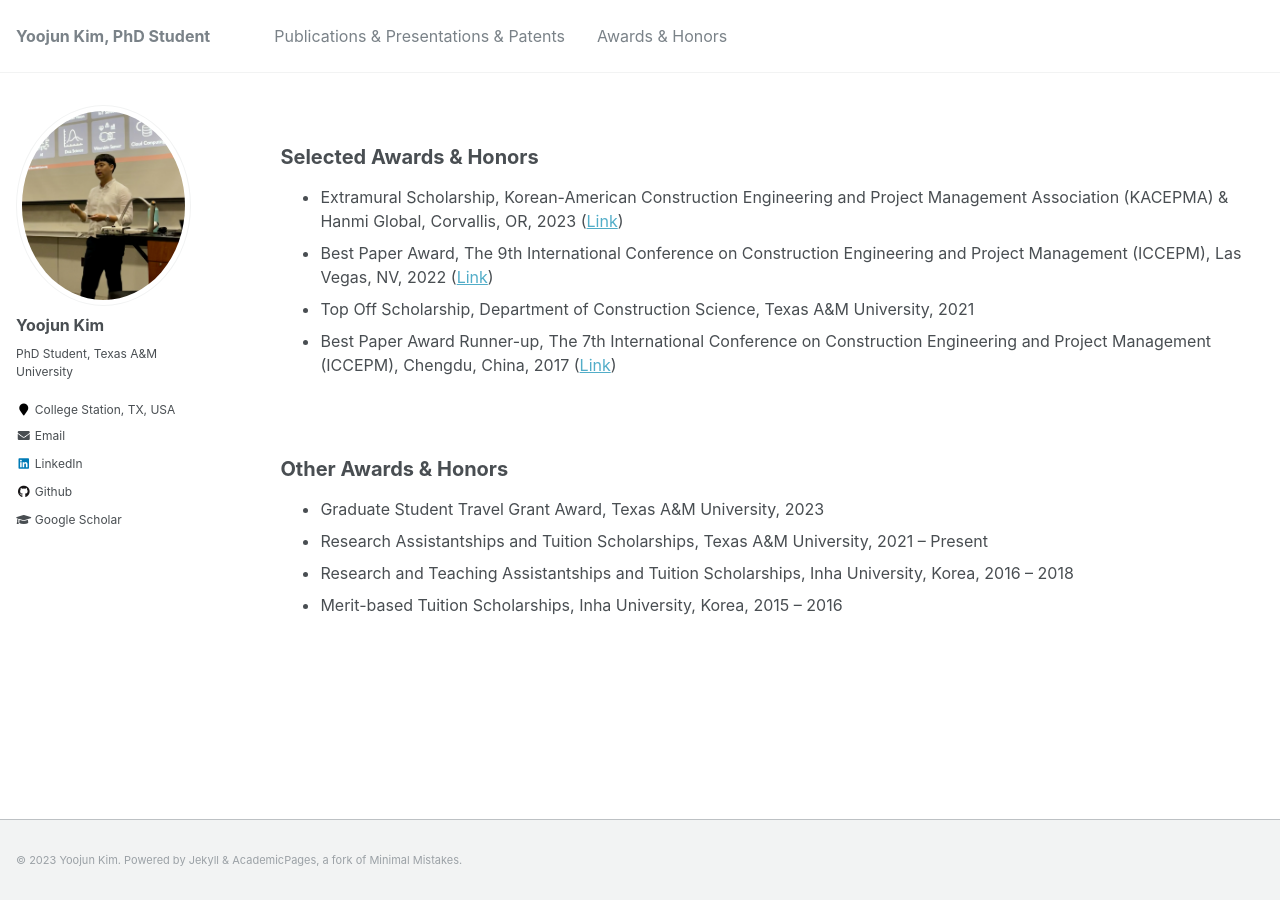
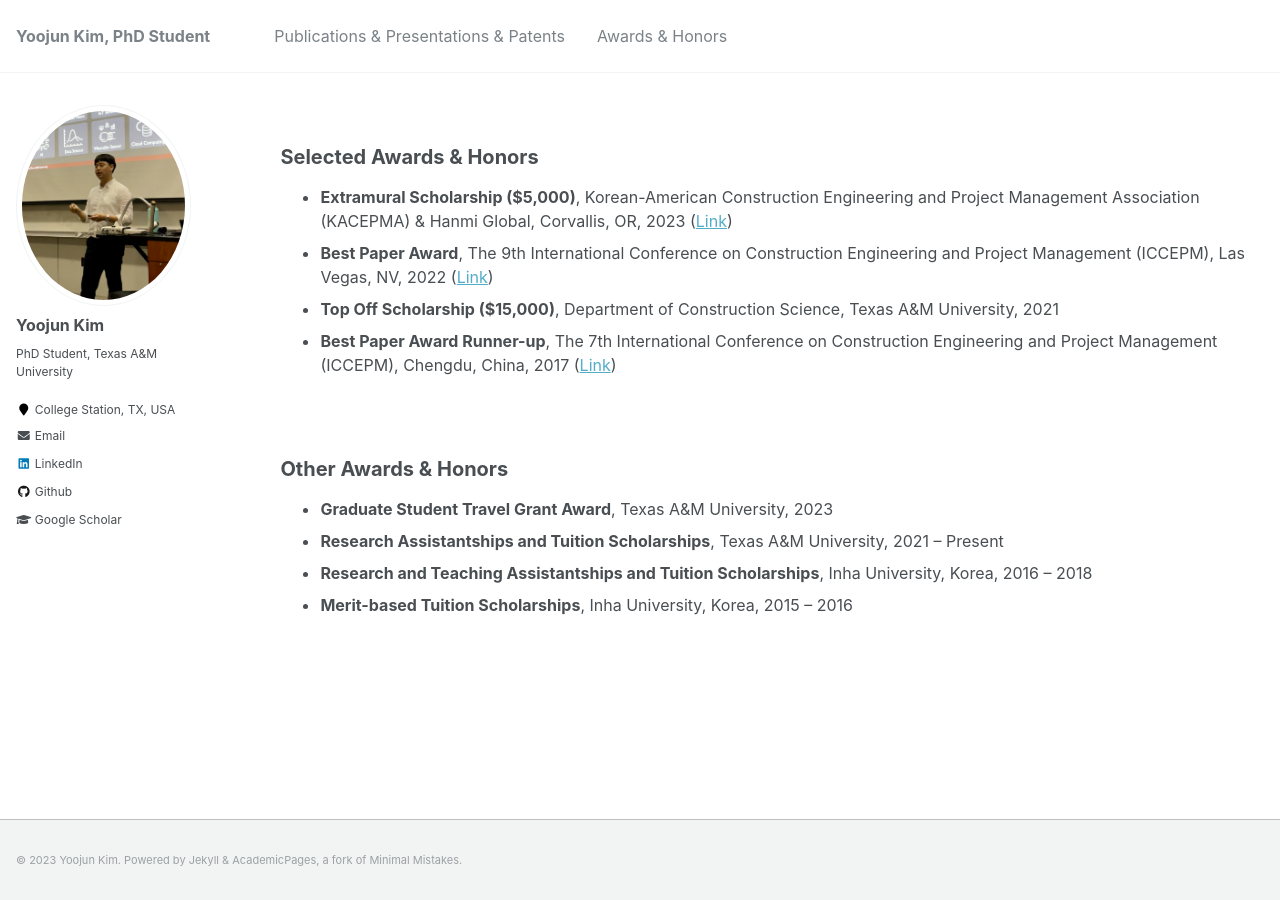
Before and after one commit to yoojunT/yoojunT.github.io, a Jekyll site: the page built from _pages/award.md, in a window 1280 px wide. Built offline with Jekyll 4.4.1, drawn with Linux system fonts in a browser that asks for light colours.

Commit message:
Update award.md

```diff
--- a/_pages/award.md
+++ b/_pages/award.md
@@ -6,16 +6,16 @@ author_profile: true
 ---
 <h2 id="SelectedHonor">Selected Awards & Honors</h2>
 
-* Extramural Scholarship, Korean-American Construction Engineering and Project Management Association (KACEPMA) & Hanmi Global, Corvallis, OR, 2023 ([Link](https://news.nate.com/view/20230712n08401))
-* Best Paper Award, The 9th International Conference on Construction Engineering and Project Management (ICCEPM), Las Vegas, NV, 2022 ([Link](https://scholar.google.com/citations?view_op=view_citation&hl=en&user=hYRXPWgAAAAJ&sortby=pubdate&citation_for_view=hYRXPWgAAAAJ:YsMSGLbcyi4C))
-* Top Off Scholarship, Department of Construction Science, Texas A&M University, 2021
-* Best Paper Award Runner-up, The 7th International Conference on Construction Engineering and Project Management (ICCEPM), Chengdu, China, 2017 ([Link](https://www.researchgate.net/publication/360804749_Around_View_Monitoring_System_for_Hydraulic_Excavators))
+* **Extramural Scholarship ($5,000)**, Korean-American Construction Engineering and Project Management Association (KACEPMA) & Hanmi Global, Corvallis, OR, 2023 ([Link](https://news.nate.com/view/20230712n08401))
+* **Best Paper Award**, The 9th International Conference on Construction Engineering and Project Management (ICCEPM), Las Vegas, NV, 2022 ([Link](https://scholar.google.com/citations?view_op=view_citation&hl=en&user=hYRXPWgAAAAJ&sortby=pubdate&citation_for_view=hYRXPWgAAAAJ:YsMSGLbcyi4C))
+* **Top Off Scholarship ($15,000)**, Department of Construction Science, Texas A&M University, 2021
+* **Best Paper Award Runner-up**, The 7th International Conference on Construction Engineering and Project Management (ICCEPM), Chengdu, China, 2017 ([Link](https://www.researchgate.net/publication/360804749_Around_View_Monitoring_System_for_Hydraulic_Excavators))
 
 <br />
 
 <h2 id="OtherHonor">Other Awards & Honors</h2>
 
-* Graduate Student Travel Grant Award, Texas A&M University, 2023
-* Research Assistantships and Tuition Scholarships, Texas A&M University, 2021 – Present
-* Research and Teaching Assistantships and Tuition Scholarships, Inha University, Korea, 2016 – 2018
-* Merit-based Tuition Scholarships, Inha University, Korea, 2015 – 2016
+* **Graduate Student Travel Grant Award**, Texas A&M University, 2023
+* **Research Assistantships and Tuition Scholarships**, Texas A&M University, 2021 – Present
+* **Research and Teaching Assistantships and Tuition Scholarships**, Inha University, Korea, 2016 – 2018
+* **Merit-based Tuition Scholarships**, Inha University, Korea, 2015 – 2016
```
